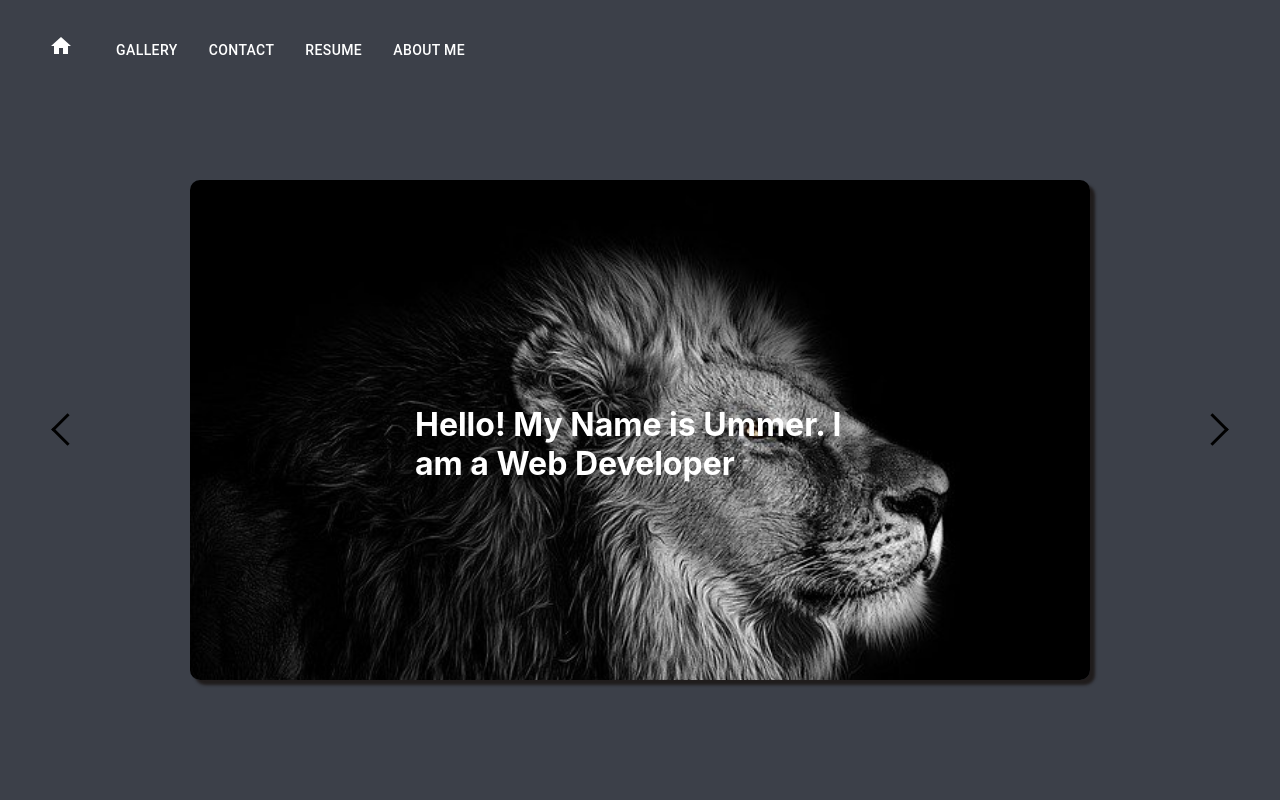
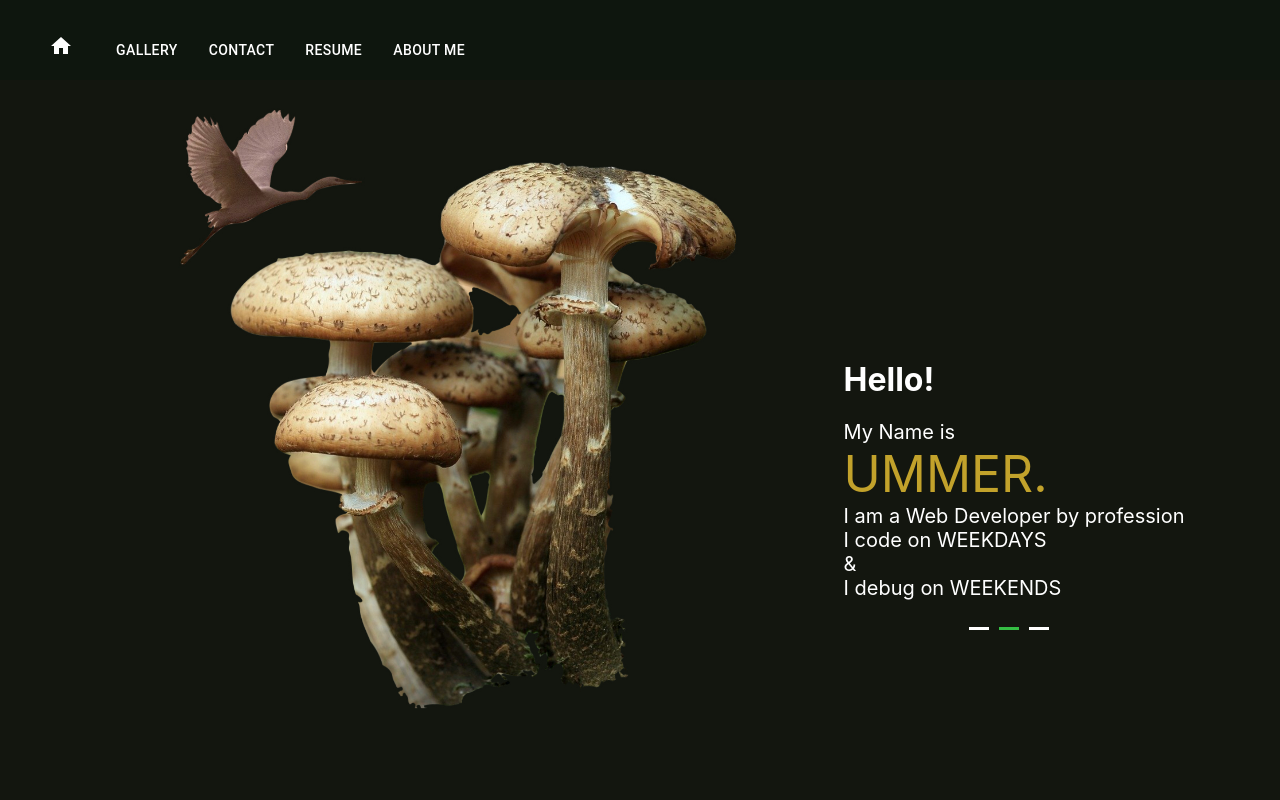
Before and after one commit to UmmerZ/MyReactPorfolio, a React (Create React App) app: page / in a window 1280 px wide. Shown: the top 800 px of the page. Built offline with nearby package versions, Linux system fonts and the light colour scheme.

Commit message:
Change layout

```diff
--- a/src/App.js
+++ b/src/App.js
@@ -1,26 +1,38 @@
 import "./App.css"
-import React from "react"
+import React, { useState, useEffect } from "react"
 import HomePage from "./components/HomePage"
 
 import { BrowserRouter as Router, Route, Switch } from "react-router-dom"
 import AboutMe from "./components/AboutMe"
 import Contact from "./components/Contact"
 import Resume from "./components/Resume"
-
+import { MyContext } from "./Context"
 
 function App() {
+  const [isMobile, setIsMobile] = useState(window.innerWidth)
+  const breakPoint = 750
+
+  const handleResize = () => {
+    setIsMobile(window.innerWidth)
+  }
+  useEffect(() => {
+    window.addEventListener("resize", handleResize)
+    return () => window.removeEventListener("resize", handleResize)
+  }, [])
   return (
-    <Router >
+    <MyContext.Provider value={{ isMobile, breakPoint }}>
+      <Router>
         <Switch>
           <Route exact path="/" component={HomePage} />
           <Route path="/about-me" component={AboutMe} />
           <Route path="/resume" component={Resume} />
 
-        <Route  path="/contact">
+          <Route path="/contact">
             <Contact />
           </Route>
         </Switch>
       </Router>
+    </MyContext.Provider>
   )
 }
 
--- /dev/null
+++ b/src/Context.js
@@ -0,0 +1,7 @@
+import { createContext, useContext } from "react"
+
+export const MyContext = createContext()
+
+export function useAuth() {
+  return useContext(MyContext)
+}
--- a/src/components/AboutMe.jsx
+++ b/src/components/AboutMe.jsx
@@ -1,52 +1,57 @@
-import React from "react"
+import React, { useState, useEffect } from "react"
 import { makeStyles } from "@material-ui/core"
 import Navbar from "./Navbar"
 import Nature from "./images/mushroom.jpg"
 import Footer from "./Footer"
 import { aboutMeBio } from "./skills/forms"
+import { useAuth } from "../Context"
 
 export default function AboutMe() {
+  const { isMobile, breakPoint } = useAuth()
   const useStyles = makeStyles(theme => ({
-
     content1: {
-    width:"30%",
-    height:"80%",
-    float:"right",
-    background:"transparent",
-    position:"absolute",
-    right:"10px"
-
+      width: "30%",
+      height: "80%",
+      float: "right",
+      background: "transparent",
+      position: "absolute",
+      right: "10px",
     },
-    containerMain:{
-      width:"100%",
-      height:"60em",
+    contentMobile: {
+      width: "90%",
+      height: "80%",
+      float: "right",
+      background: "transparent",
+      position: "absolute",
+      right: "10px",
+    },
+    containerMain: {
       backgroundImage: `url(${Nature})`,
-      backgroundSize:"cover",
-
-
+      backgroundSize: "cover",
     },
-    containerSub:{
-      height:"100%",
-      weight:"100%",
-      display:"flex",
-
+    containerSub: {
+      height: "1000px",
+      weight: "100%",
+      display: "flex",
     },
-    text:{
-      color:"#ffffff"
-    }
-
+    text: {
+      color: "#ffffff",
+    },
   }))
   const classes = useStyles()
   return (
     <div className={classes.containerMain}>
       <Navbar />
       <div className={classes.containerSub}>
-      <div className={classes.content1}>
-        <h2 >{aboutMeBio} </h2>
+        <div
+          className={
+            isMobile < breakPoint ? classes.contentMobile : classes.content1
+          }
+        >
+          <h2>{aboutMeBio} </h2>
+        </div>
       </div>
+      <Footer />
     </div>
-    <Footer />
-    </div>
-
   )
 }
--- a/src/components/FrontPage.jsx
+++ b/src/components/FrontPage.jsx
@@ -3,79 +3,59 @@ import { makeStyles } from "@material-ui/core"
 import Lion from "./images/lion.jpg"
 import GrandCanyon from "./images/grandcanyon.jpg"
 import Highway15Image from "./images/highway15.jpg"
-
+import mushroom from "./images/mushroom.jpg"
+import { useAuth } from "../Context"
 export default function FrontPage() {
   const [swap, setswap] = useState(0)
+  const { isMobile } = useAuth()
+  const breakPoint = 750
   const useStyle = makeStyles(theme => ({
     containerMain: {
-      display: "flex",
+      backgroundImage: `url(${mushroom})`,
+      backgroundSize: "cover",
     },
+
     container1: {
-      width: "900px",
-      height: "500px",
-      margin: "100px auto",
-      color: "#7B7F7C",
-      borderRadius: "10px",
-      position: "relative",
-      backgroundImage: `url(${Lion})`,
-      backgroundSize: "cover",
-
-      boxShadow: "5px 5px 3px  #201c1c",
+      width: "40%",
+      height: "100%",
+      float: "right",
+      background: "transparent",
+      position: "absolute",
+      right: "10px",
       display: "flex",
       alignItems: "center",
       justifyContent: "center",
     },
-    container2: {
-      width: "900px",
-      height: "500px",
-      margin: "100px auto",
-      color: "#7B7F7C",
-      borderRadius: "10px",
-      position: "relative",
-      backgroundImage: `url(${GrandCanyon})`,
-      backgroundSize: "cover",
-      boxShadow: "5px 5px 3px  #201c1c",
-      display: "flex",
-      alignItems: "center",
-      justifyContent: "center",
-    },
-    container3: {
-      width: "900px",
-      height: "500px",
-      margin: "100px auto",
-      color: "#7B7F7C",
-      borderRadius: "10px",
-      position: "relative",
-      backgroundImage: `url(${Highway15Image})`,
-      backgroundSize: "cover",
-
-      boxShadow: "5px 5px 3px  #201c1c",
+    containerMobile: {
+      width: "80%",
+      height: "100%",
+      float: "right",
+      background: "transparent",
+      position: "absolute",
+      right: "10px",
       display: "flex",
       alignItems: "center",
       justifyContent: "center",
     },
 
     title: {
-      maxWidth: "50%",
-      marginTop: "50px",
-      padding: "10px",
+      maxWidth: "100%",
       animation: "$textanimation 5s ",
       color: "#ffffff",
     },
 
-    title1: {
-      maxWidth: "50%",
-      marginTop: "50px",
-      padding: "10px",
-      animation: "$textanimation 5s ",
-      color: "#ffffff",
+    bold: {
+      textDecoration: "none",
+      color: "#C2A22B",
+      background: "transparent",
+      fontSize: "50px",
     },
-    title2: {
-      maxWidth: "50%",
-      marginTop: "50px",
-      padding: "10px",
-      animation: "$textanimation 5s ",
-      color: "#ffffff",
+    bold2: {
+      textDecoration: "none",
+      color: "#C2A22B",
+      background: "transparent",
+      fontSize: "30px",
+      marginLeft: "10px",
     },
     "@keyframes textanimation": {
       from: {
@@ -85,51 +65,103 @@ export default function FrontPage() {
         opacity: "1px",
       },
     },
+    containerSub: {
+      height: "45em",
+      weight: "80%",
+      display: "flex",
+    },
+    h2: {
+      color: "#ffffff",
+      fontWeight: "normal",
+      fontSize: "20px",
+    },
 
     image: { width: "100%", height: "80%" },
-    arrowRight: {
-      border: "solid black",
-      borderWidth: "0 3px 3px 0",
+    arrow: {
+      border: "solid #ffffff",
+      borderWidth: "0 0 3px 0",
       display: "inline-block",
       padding: "10px",
-      transform: "rotate(-45deg)",
-      WebkitTransform: "rotate(-45deg)",
+      marginRight: "10px",
+      bottom: "0",
     },
-    arrowLeft: {
-      border: "solid black",
-      borderWidth: "0 3px 3px 0",
+    arrowSelected: {
+      border: "solid 5px #35be44",
+      borderWidth: "0 0 3px 0",
       display: "inline-block",
       padding: "10px",
-      transform: "rotate(45deg)",
-      WebkitTransform: "rotate(135deg)",
+      marginRight: "10px",
+      bottom: "0",
     },
+
     arrowdiv: {
       display: "flex",
       alignItems: "center",
       justifyContent: "center",
-      margin: "0 auto",
-      padding: "0 auto",
+      margin: "0",
+      padding: "0",
+      bottom: "250px",
+      position: "absolute",
     },
   }))
   const classes = useStyle()
   const bioDefaultForm = (
-    <div className={classes.container1}>
-      <h1 className={classes.title}>
-        Hello! My Name is Ummer. I am a Web Developer{" "}
-      </h1>
+    <div
+      style={{
+        display: "inline-block",
+        alignItems: "center",
+        justifyContent: "center",
+      }}
+    >
+      <h1 className={classes.title}>Hello! </h1>
+      <p className={classes.h2}>
+        My Name is <br />
+        <a className={classes.bold}>
+          UMMER. <br />
+        </a>
+        I am a Web Developer by profession
+        <br />
+        I code on WEEKDAYS
+        <br />
+        & <br />I debug on WEEKENDS
+      </p>
     </div>
   )
 
   const grandCanyonForm = (
-    <div className={classes.container2}>
-      <h1 className={classes.title1}>
-        I love discovering nature. Traveling makes me happy!{" "}
-      </h1>
+    <div>
+      <p className={classes.h2}>
+        <a className={classes.bold}>
+          IF <br />
+        </a>
+        You want State of the Art UI
+        <a className={classes.bold2}>Hire Me!</a>
+        <br />
+        <a className={classes.bold}>
+          IF <br />
+        </a>
+        You want server running at Lightning Speeds
+        <a className={classes.bold2}>Hire Me!</a> <br />
+        <a className={classes.bold}>
+          IF <br />
+        </a>
+        You want to you Releational or Graph Databases
+        <a className={classes.bold2}>Hire Me!</a>
+      </p>
     </div>
   )
   const highway15Form = (
-    <div className={classes.container3}>
-      <h1 className={classes.title2}>Everyday I Code! </h1>
+    <div>
+      <p className={classes.h2}>
+        <a className={classes.bold}>Favorite Quote</a> <br />
+        The best programs are written so that computing machines can perform
+        them quickly and so that human beings can understand them clearly. A
+        programmer is ideally an essayist who works with traditional aesthetic
+        and literary forms as well as mathematical concepts, to communicate the
+        way that an algorithm works and to convince a reader that the results
+        will be correct.
+        <a className={classes.bold2}>― Donald E. Knuth, </a>
+      </p>
     </div>
   )
   function handleSwap() {
@@ -146,26 +178,30 @@ export default function FrontPage() {
   }
   return (
     <div className={classes.containerMain}>
-      <div className={classes.arrowdiv}>
-        {swap >= 0 ? (
-          <i
-            className={classes.arrowLeft}
-            onClick={() => setswap(swap - 1)}
-          ></i>
-        ) : (
-          ""
-        )}
-      </div>
-      {handleSwap()}
-      <div className={classes.arrowdiv}>
-        {swap <= 0 ? (
-          <i
-            className={classes.arrowRight}
-            onClick={() => setswap(swap + 1)}
-          ></i>
-        ) : (
-          ""
-        )}
+      <div className={classes.containerSub}>
+        <div
+          className={
+            isMobile > breakPoint ? classes.container1 : classes.containerMobile
+          }
+        >
+          {handleSwap()}
+          <div className={classes.arrowdiv}>
+            <i
+              className={swap === -1 ? classes.arrowSelected : classes.arrow}
+              onClick={() => setswap(-1)}
+            ></i>
+
+            <i
+              className={swap === 0 ? classes.arrowSelected : classes.arrow}
+              onClick={() => setswap(0)}
+            ></i>
+
+            <i
+              className={swap === 1 ? classes.arrowSelected : classes.arrow}
+              onClick={() => setswap(1)}
+            ></i>
+          </div>
+        </div>
       </div>
     </div>
   )
--- a/src/components/Navbar.jsx
+++ b/src/components/Navbar.jsx
@@ -1,16 +1,9 @@
 import React, { useState, useEffect } from "react"
-import {Link }from "react-router-dom"
-import {
-  AppBar,
-  Toolbar,
-  Button,
-  makeStyles,
-  List,
-
-
-} from "@material-ui/core"
+import { Link } from "react-router-dom"
+import { AppBar, Toolbar, Button, makeStyles, List } from "@material-ui/core"
 import HomeIcon from "@material-ui/icons/Home"
 import MenuIcon from "@material-ui/icons/Menu"
+import { useAuth } from "../Context"
 
 export default function Navbar() {
   const useStyle = makeStyles(theme => ({
@@ -21,13 +14,11 @@ export default function Navbar() {
       textDecoration: "none",
       "&:hover": {
         backgroundColor: "grey",
-
       },
     },
     navbar: {
       backgroundColor: "transparent",
       boxShadow: "none",
-
     },
     scrolled: {
       position: "fixed",
@@ -46,18 +37,16 @@ export default function Navbar() {
         textDecoration: "none",
       },
     },
-    mobilebutton:{
+    mobilebutton: {
       display: "block",
-      color:"#ffffff"
-
-    }
+      color: "#ffffff",
+    },
   }))
   const classes = useStyle()
   const [scrolled, setScrolled] = useState(false)
-  const [isMobile, setIsMobile] = useState(false)
-  const [ismobileMenu, setIsMobileMenu] = useState(window.innerWidth)
+  const [ismobileMenu, setIsMobileMenu] = useState(false)
 
- const breakPoint = 650
+  const { isMobile, breakPoint } = useAuth()
 
   const handleScroll = () => {
     const offset = window.scrollY
@@ -67,46 +56,40 @@ export default function Navbar() {
       setScrolled(false)
     }
   }
-  const handleResize = () => {
-   setIsMobileMenu(window.innerWidth)
-  }
+
   useEffect(() => {
     window.addEventListener("scroll", handleScroll)
-    window.addEventListener("resize", handleResize)
-    return () => window.removeEventListener("resize", handleResize)
-
-  },[])
-  const mobileMenu =(
-    <div style={{ margin:"0", padding:"0", }}>
+  }, [])
+  const mobileMenu = (
+    <div style={{ margin: "0", padding: "0" }}>
       <List>
         <Button className={classes.mobilebutton} color="inherit">
           <Link className={classes.link} to="/">
             Home
           </Link>
         </Button>
-<hr/>
+        <hr />
         <Button className={classes.mobilebutton} color="inherit">
           Gallery
         </Button>
-      <hr/>
+        <hr />
         <Button className={classes.mobilebutton} color="inherit">
           <Link className={classes.link} to="/contact">
             Contact
           </Link>
         </Button>
-      <hr/>
+        <hr />
         <Button className={classes.mobilebutton} color="inherit">
           <Link className={classes.link} to="/resume">
             Resume
           </Link>
         </Button>
-      <hr/>
+        <hr />
         <Button className={classes.mobilebutton} color="inherit">
           <Link className={classes.link} to="/about-me">
             About Me
           </Link>
         </Button>
-
       </List>
     </div>
   )
@@ -142,21 +125,21 @@ export default function Navbar() {
   const mobileNavbar = (
     <List className={classes.list}>
       <Button className={classes.buttons} color="inherit">
-        <MenuIcon    onClick={()=> setIsMobile(value => !value)}/>
+        <MenuIcon onClick={() => setIsMobileMenu(value => !value)} />
       </Button>
     </List>
   )
   return (
-    <div style={{ marginTop: "20px" }}>
+    <div style={{ marginTop: "20px" }} mobile>
       <AppBar
         position="static"
         className={scrolled ? classes.scrolled : classes.navbar}
       >
         <Toolbar variant="dense">
-          {ismobileMenu  < breakPoint  ? mobileNavbar : fullWidthMenu}
+          {isMobile < breakPoint ? mobileNavbar : fullWidthMenu}
         </Toolbar>
       </AppBar>
-      {isMobile && ismobileMenu < breakPoint ? mobileMenu : ""}
+      {ismobileMenu && isMobile < breakPoint ? mobileMenu : ""}
     </div>
   )
 }
--- a/src/components/Resume.jsx
+++ b/src/components/Resume.jsx
@@ -1,6 +1,6 @@
-
 import React from "react"
 import DownloadLink from "react-download-link"
+import { useAuth } from "../Context"
 import Footer from "./Footer"
 import Navbar from "./Navbar"
 
@@ -16,6 +16,7 @@ export default function Resume() {
           })
       })
     }, 2000)
+
   return (
     <div>
       <Navbar />
--- a/src/components/projects/Projects.jsx
+++ b/src/components/projects/Projects.jsx
@@ -24,7 +24,7 @@ export default function Projects() {
       display: "flex",
       margin: "0 auto",
       justifyContent: "center",
-      background: "#3C4049",
+      background: "#0e160e",
       flexWrap: "wrap",
     },
     containerMain2: {
@@ -34,7 +34,7 @@ export default function Projects() {
       display: "flex",
       justifyContent: "center",
       margin: "0 auto",
-      background: "#444543",
+      background: "#0e160e",
     },
     containter1: {
       background: "grey",
--- a/src/components/skills/Skills.js
+++ b/src/components/skills/Skills.js
@@ -71,11 +71,11 @@ export default function Skills() {
       display: "flex",
       margin: "0 auto",
       justifyContent: "center",
-      background: "#3C4049",
+      background: "0e160e",
       flexWrap: "wrap",
     },
     containter1: {
-      background: "grey",
+      background: "#0e160e",
       width: "200px",
       height: "200px",
       borderRadius: "10px",
@@ -249,7 +249,7 @@ export default function Skills() {
   return (
     <div
       style={{
-        background: "#3C4049",
+        background: "0e160e",
       }}
     >
       <h1 className={classes.headNote}>
--- a/src/index.css
+++ b/src/index.css
@@ -5,9 +5,8 @@ body {
     sans-serif;
   -webkit-font-smoothing: antialiased;
   -moz-osx-font-smoothing: grayscale;
-  background-color: #e9ecf2;
+  background-color: #0e160e;
   scrollbar-base-color: orange;
-  background-color: #3c4049;
 }
 
 code {
```
Lines whose indentation alone changed are shown as unchanged.
